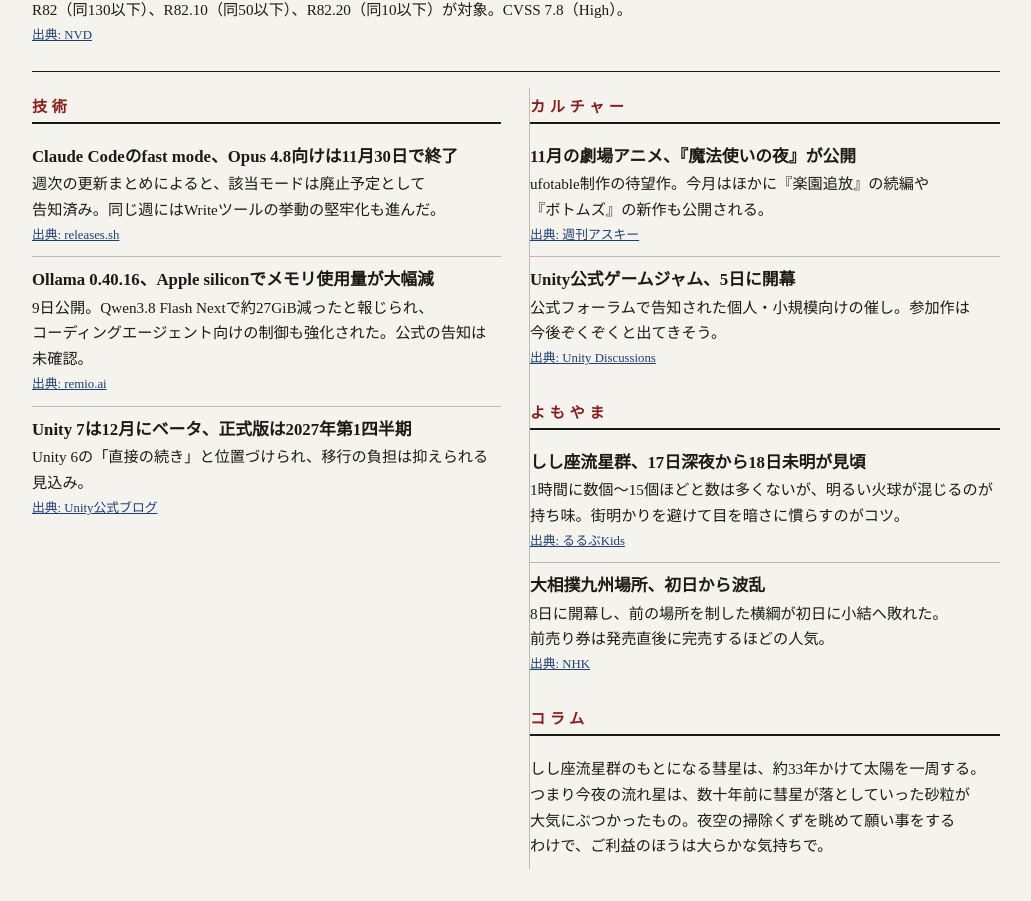
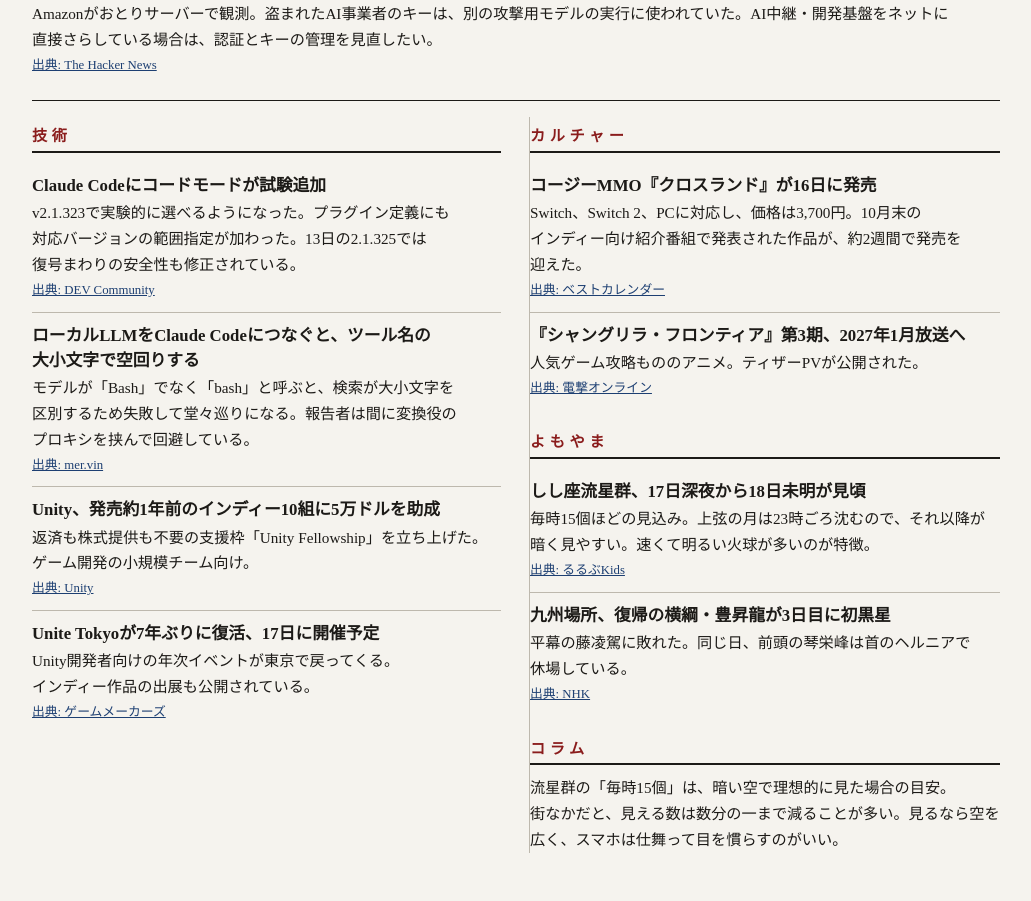
Before and after one commit to Yocchi3191/chokan, a plain HTML site: page index.html in a window 1280 px wide. Shown: the part 573-1474 px from the top of the page, without its empty margins (124-1155 px from the left). Drawn offline with Linux system fonts and the light colour scheme.

Commit message:
朝刊 2026-11-17
Co-Authored-By: Claude Sonnet 5.5 <noreply@anthropic.com>
Claude-Session: https://claude.ai/code/session_01CVvxcLG5RAqWpuG4YUNeo8

```diff
--- a/index.html
+++ b/index.html
@@ -36,23 +36,20 @@ a{color:var(--link)}
 <body>
 <header style="margin:0;padding:.5em 1em;font-size:.9em;border-bottom:1px solid #ccc"><a href="archive.html">バックナンバー</a></header>
 <div class="wrap">
-<header><h1>朝刊</h1><p class="date">令和8年11月16日（月）</p></header>
+<header><h1>朝刊</h1><p class="date">令和8年11月17日（火）</p></header>
 
 <section class="lead">
 <h2>脆弱性</h2>
-<h3>盗まれた鍵から開発ツール拡張が改ざん、最大5,000人が約11時間さらされる</h3>
-<p>Cursorが公表。外部事業者に渡していたアクセスキーが奪われ、そこから拡張機能の配布先に改ざん版のClaude Code拡張が置かれた。キーは無効化済みで、11月1日以降は新たな不審な動きなし。10月29日前後に拡張を入れた人は認証情報の入れ替えを。</p>
-<p class="src"><a href="https://thehackernews.com/2026/11/stolen-fireworks-ai-key-led-to-cursor.html">出典: The Hacker News</a></p>
+<h3>冷凍機コントローラーに修正未提供の欠陥が6件、ログイン不要で乗っ取りの恐れ</h3>
+<p>Danfossの冷凍管理機器AK-SM800Aが対象。最新の5.4.0でも直っていないとされ、欧州の政府機関が運用者に注意を呼びかけている。CVE番号とCVSSは未確認。ネットから到達できないよう隔離するのが当面の対策。</p>
+<p class="src"><a href="https://thehackernews.com/2026/11/six-unpatched-danfoss-refrigeration.html">出典: The Hacker News</a></p>
 <div class="art">
-<p><b>悪用確認済みリスト（KEV）</b>：11月14日以降の新規追加はなし。直近は13日の2件。</p>
+<p><b>悪用確認済みリスト（KEV）</b>：直近2日の新規追加はなし。最新は13日のUnrealIRCdとCheck Pointの2件。</p>
 </div>
 <div class="art">
-<p><b>CVE-2026-114713（UnrealIRCd）</b>：区切り文字の扱いの不備。6.0.0〜6.2.7.1未満が対象。CVSS 8.6（High）。</p>
-<p class="src"><a href="https://services.nvd.nist.gov/rest/json/cves/2.0?cveId=CVE-2026-114713">出典: NVD</a></p>
-</div>
-<div class="art">
-<p><b>CVE-2026-123039（Check Point）</b>：重要資源の権限設定の誤り。Quantum Security Gateway/ManagementのR81.20（Jumbo Hotfix Take 173以下）、R82（同130以下）、R82.10（同50以下）、R82.20（同10以下）が対象。CVSS 7.8（High）。</p>
-<p class="src"><a href="https://services.nvd.nist.gov/rest/json/cves/2.0?cveId=CVE-2026-123039">出典: NVD</a></p>
+<h3>攻撃者のAIエージェントが、公開中のLiteLLMやDifyを探索してAPIキーを窃取</h3>
+<p>Amazonがおとりサーバーで観測。盗まれたAI事業者のキーは、別の攻撃用モデルの実行に使われていた。AI中継・開発基盤をネットに直接さらしている場合は、認証とキーの管理を見直したい。</p>
+<p class="src"><a href="https://thehackernews.com/2026/11/amazon-uncovers-ai-agent-campaign.html">出典: The Hacker News</a></p>
 </div>
 </section>
 
@@ -60,56 +57,26 @@ a{color:var(--link)}
 <div class="col">
 <section>
 <h2>技術</h2>
-<div class="art">
-<h3>Claude Codeのfast mode、Opus 4.8向けは11月30日で終了</h3>
-<p>週次の更新まとめによると、該当モードは廃止予定として告知済み。同じ週にはWriteツールの挙動の堅牢化も進んだ。</p>
-<p class="src"><a href="https://releases.sh/collections/coding-agents/digest/2026-10-26.md">出典: releases.sh</a></p>
-</div>
-<div class="art">
-<h3>Ollama 0.40.16、Apple siliconでメモリ使用量が大幅減</h3>
-<p>9日公開。Qwen3.8 Flash Nextで約27GiB減ったと報じられ、コーディングエージェント向けの制御も強化された。公式の告知は未確認。</p>
-<p class="src"><a href="https://www.remio.ai/post/ollama-v0-40-16-adds-ripple-preview-and-tightens-coding-agent-controls">出典: remio.ai</a></p>
-</div>
-<div class="art">
-<h3>Unity 7は12月にベータ、正式版は2027年第1四半期</h3>
-<p>Unity 6の「直接の続き」と位置づけられ、移行の負担は抑えられる見込み。</p>
-<p class="src"><a href="https://unity.com/blog/unite-seoul-keynote-2026-recap">出典: Unity公式ブログ</a></p>
-</div>
+<div class="art"><h3>Claude Codeにコードモードが試験追加</h3><p>v2.1.323で実験的に選べるようになった。プラグイン定義にも対応バージョンの範囲指定が加わった。13日の2.1.325では復号まわりの安全性も修正されている。</p><p class="src"><a href="https://dev.to/aicoding-guide/this-week-in-claude-code-codex-and-gemini-cli-week-of-november-15-2026-4pmm">出典: DEV Community</a></p></div>
+<div class="art"><h3>ローカルLLMをClaude Codeにつなぐと、ツール名の大小文字で空回りする</h3><p>モデルが「Bash」でなく「bash」と呼ぶと、検索が大小文字を区別するため失敗して堂々巡りになる。報告者は間に変換役のプロキシを挟んで回避している。</p><p class="src"><a href="https://mer.vin/2026/11/run-claude-code-locally-for-free-with-ollama/">出典: mer.vin</a></p></div>
+<div class="art"><h3>Unity、発売約1年前のインディー10組に5万ドルを助成</h3><p>返済も株式提供も不要の支援枠「Unity Fellowship」を立ち上げた。ゲーム開発の小規模チーム向け。</p><p class="src"><a href="https://unity.com/news/unity-launches-the-unity-fellowship-to-support-indie-studios">出典: Unity</a></p></div>
+<div class="art"><h3>Unite Tokyoが7年ぶりに復活、17日に開催予定</h3><p>Unity開発者向けの年次イベントが東京で戻ってくる。インディー作品の出展も公開されている。</p><p class="src"><a href="https://gamemakers.jp/article/2026_04_07_135178/">出典: ゲームメーカーズ</a></p></div>
 </section>
 </div>
-
 <div class="col col2">
 <section>
 <h2>カルチャー</h2>
-<div class="art">
-<h3>11月の劇場アニメ、『魔法使いの夜』が公開</h3>
-<p>ufotable制作の待望作。今月はほかに『楽園追放』の続編や『ボトムズ』の新作も公開される。</p>
-<p class="src"><a href="https://weekly.ascii.jp/elem/000/004/449/4449492/">出典: 週刊アスキー</a></p>
-</div>
-<div class="art">
-<h3>Unity公式ゲームジャム、5日に開幕</h3>
-<p>公式フォーラムで告知された個人・小規模向けの催し。参加作は今後ぞくぞくと出てきそう。</p>
-<p class="src"><a href="https://discussions.unity.com/tag/official/160110">出典: Unity Discussions</a></p>
-</div>
+<div class="art"><h3>コージーMMO『クロスランド』が16日に発売</h3><p>Switch、Switch 2、PCに対応し、価格は3,700円。10月末のインディー向け紹介番組で発表された作品が、約2週間で発売を迎えた。</p><p class="src"><a href="https://bestcalendar.jp/press/161955">出典: ベストカレンダー</a></p></div>
+<div class="art"><h3>『シャングリラ・フロンティア』第3期、2027年1月放送へ</h3><p>人気ゲーム攻略もののアニメ。ティザーPVが公開された。</p><p class="src"><a href="https://dengekionline.com/article/202607/80697">出典: 電撃オンライン</a></p></div>
 </section>
 <section>
 <h2>よもやま</h2>
-<div class="art">
-<h3>しし座流星群、17日深夜から18日未明が見頃</h3>
-<p>1時間に数個〜15個ほどと数は多くないが、明るい火球が混じるのが持ち味。街明かりを避けて目を暗さに慣らすのがコツ。</p>
-<p class="src"><a href="https://kids.rurubu.jp/article/245879/">出典: るるぶKids</a></p>
-</div>
-<div class="art">
-<h3>大相撲九州場所、初日から波乱</h3>
-<p>8日に開幕し、前の場所を制した横綱が初日に小結へ敗れた。前売り券は発売直後に完売するほどの人気。</p>
-<p class="src"><a href="https://news.web.nhk/newsweb/na/nd-20261108de72509">出典: NHK</a></p>
-</div>
+<div class="art"><h3>しし座流星群、17日深夜から18日未明が見頃</h3><p>毎時15個ほどの見込み。上弦の月は23時ごろ沈むので、それ以降が暗く見やすい。速くて明るい火球が多いのが特徴。</p><p class="src"><a href="https://kids.rurubu.jp/article/245879/">出典: るるぶKids</a></p></div>
+<div class="art"><h3>九州場所、復帰の横綱・豊昇龍が3日目に初黒星</h3><p>平幕の藤凌駕に敗れた。同じ日、前頭の琴栄峰は首のヘルニアで休場している。</p><p class="src"><a href="https://news.web.nhk/newsweb/na/nd-20261110de73500">出典: NHK</a></p></div>
 </section>
 <section>
 <h2>コラム</h2>
-<div class="art">
-<p>しし座流星群のもとになる彗星は、約33年かけて太陽を一周する。つまり今夜の流れ星は、数十年前に彗星が落としていった砂粒が大気にぶつかったもの。夜空の掃除くずを眺めて願い事をするわけで、ご利益のほうは大らかな気持ちで。</p>
-</div>
+<p>流星群の「毎時15個」は、暗い空で理想的に見た場合の目安。街なかだと、見える数は数分の一まで減ることが多い。見るなら空を広く、スマホは仕舞って目を慣らすのがいい。</p>
 </section>
 </div>
 </div>
```
Also changed, not shown: archive.html (+1 -0 lines), issues/2026-11-17.html (added, +84 -0 lines).
